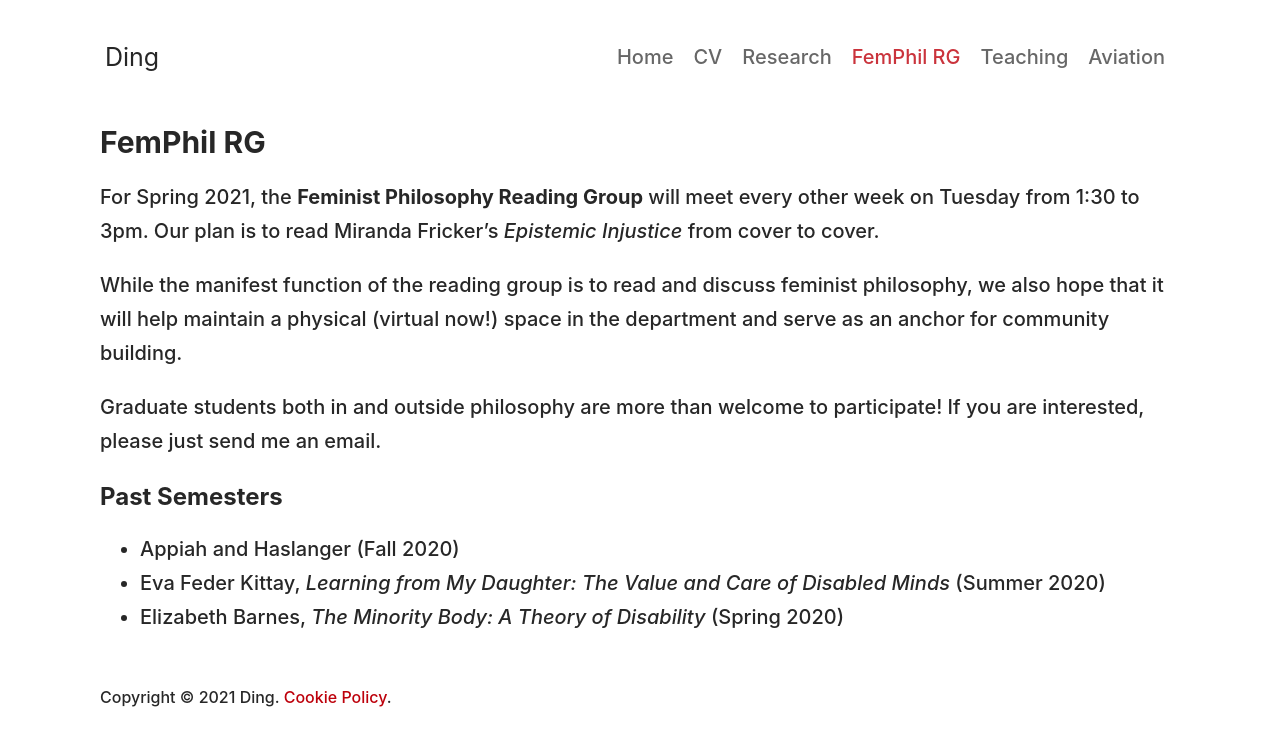
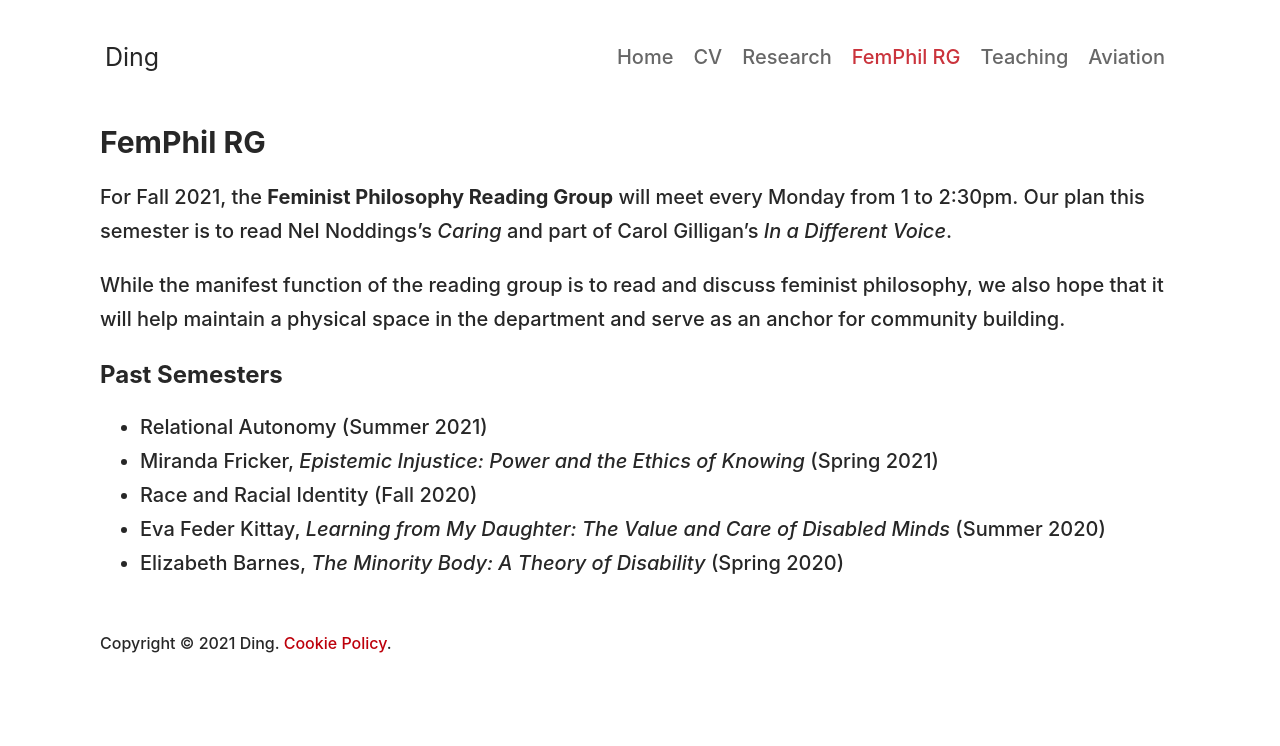
Before and after one commit to dingherself/dingherself.github.io, a Jekyll site: the page built from femphilrg.md, in a window 1280 px wide. Shown: the top 746 px of the page. Built offline with Jekyll 4.4.1, drawn with Linux system fonts in a browser that asks for light colours; nearby versions of some CDN libraries; some web fonts are replaced.

Commit message:
Update femphilrg.md

```diff
--- a/femphilrg.md
+++ b/femphilrg.md
@@ -9,14 +9,14 @@ order: 4
 
 # FemPhil RG
 
-For Spring 2021, the **Feminist Philosophy Reading Group** will meet every other week on Tuesday from 1:30 to 3pm. Our plan is to read Miranda Fricker’s *Epistemic Injustice* from cover to cover.
+For Fall 2021, the **Feminist Philosophy Reading Group** will meet every Monday from 1 to 2:30pm. Our plan this semester is to read Nel Noddings’s *Caring* and part of Carol Gilligan’s *In a Different Voice*.
 
-While the manifest function of the reading group is to read and discuss feminist philosophy, we also hope that it will help maintain a physical (virtual now!) space in the department and serve as an anchor for community building.
-
-Graduate students both in and outside philosophy are more than welcome to participate! If you are interested, please just send me an email.
+While the manifest function of the reading group is to read and discuss feminist philosophy, we also hope that it will help maintain a physical space in the department and serve as an anchor for community building.
 
 ## Past Semesters
 
-- Appiah and Haslanger (Fall 2020)
+- Relational Autonomy (Summer 2021)
+- Miranda Fricker, *Epistemic Injustice: Power and the Ethics of Knowing* (Spring 2021)
+- Race and Racial Identity (Fall 2020)
 - Eva Feder Kittay, *Learning from My Daughter: The Value and Care of Disabled Minds* (Summer 2020)
 - Elizabeth Barnes, *The Minority Body: A Theory of Disability* (Spring 2020)
```
